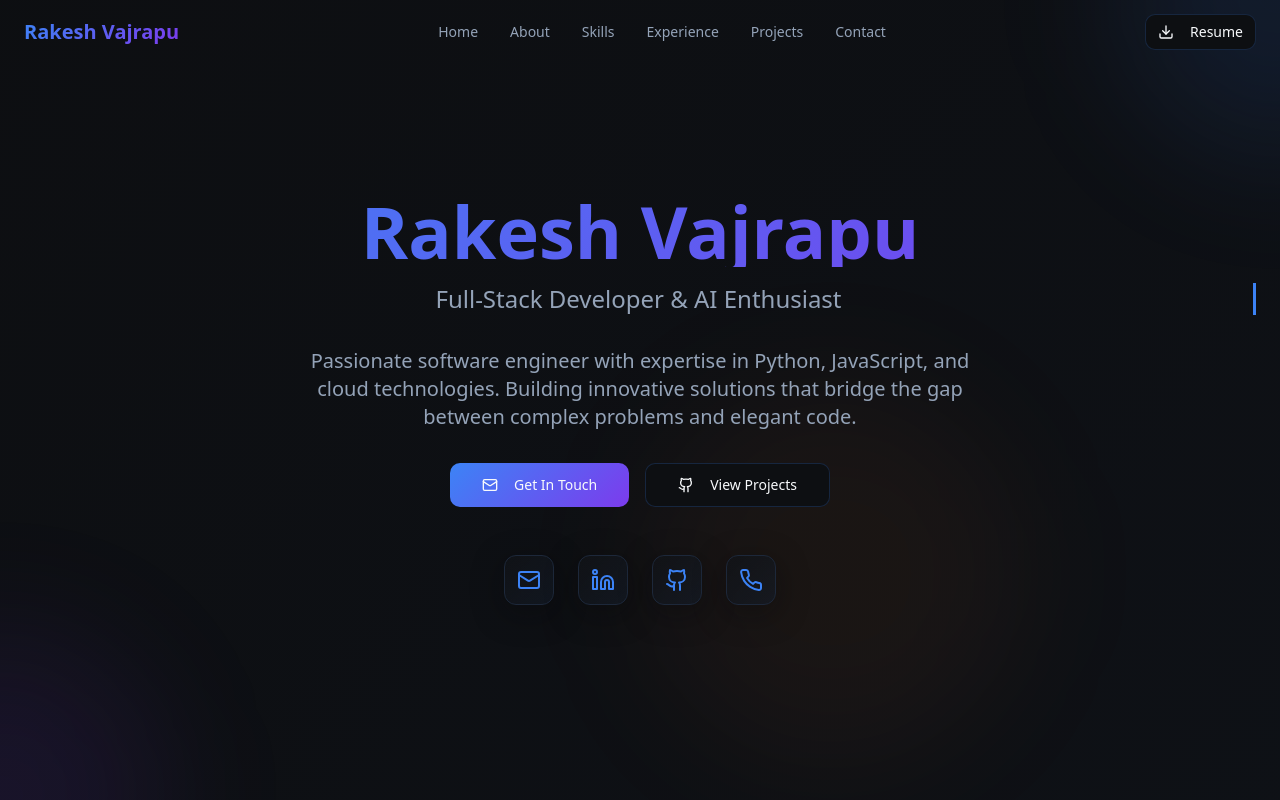
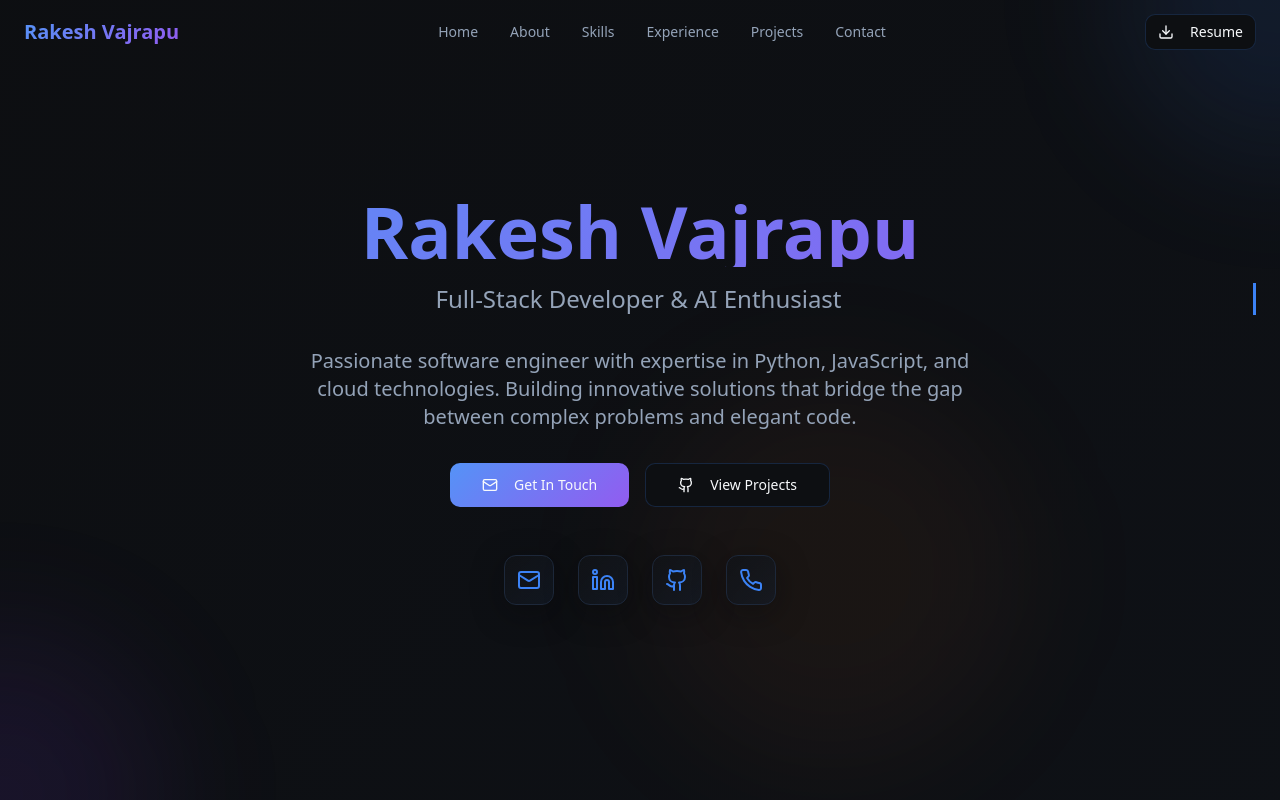
Before and after one commit to physicssessions000/animated-aura-craft-83, a React (Vite) app: page / in a window 1280 px wide. Shown: the top 800 px of the page. Built offline with nearby package versions, Linux system fonts and the light colour scheme.

Commit message:
Fix: Improve visibility of 'j' in Vajrapu

```diff
--- a/src/index.css
+++ b/src/index.css
@@ -50,7 +50,7 @@ All colors MUST be HSL.
     --radius: 0.75rem;
 
     /* Custom gradients */
-    --gradient-primary: linear-gradient(135deg, hsl(217 91% 60%), hsl(262 83% 58%));
+    --gradient-primary: linear-gradient(135deg, hsl(217 91% 65%), hsl(262 83% 65%));
     --gradient-secondary: linear-gradient(135deg, hsl(262 83% 58%), hsl(25 95% 53%));
     --gradient-background: linear-gradient(135deg, hsl(220 15% 6%), hsl(217 33% 10%));
     --gradient-card: linear-gradient(135deg, hsl(220 15% 8% / 0.8), hsl(217 33% 12% / 0.6));
```
